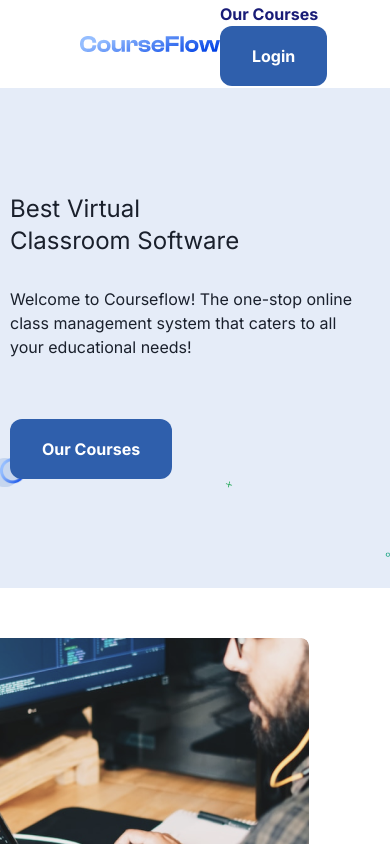
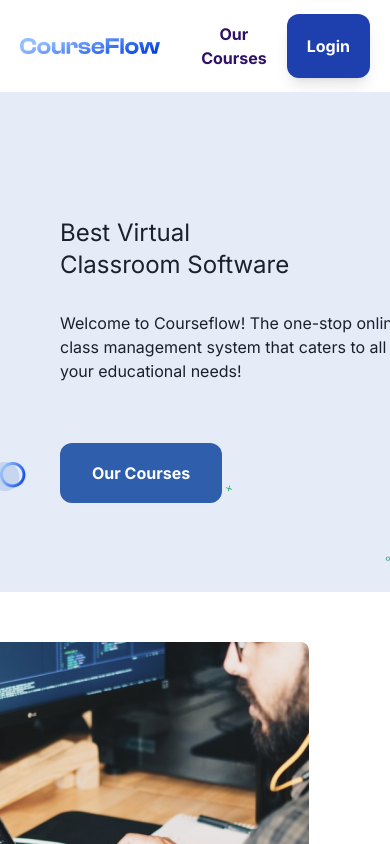
Before and after one commit to Siuuap/courseflow, a Next.js app: page / in a window 390 px wide. Shown: the top 844 px of the page. Built offline with nearby package versions, Linux system fonts and the light colour scheme; no server answers.

Commit message:
edit: responsive Navbar and hero

```diff
--- a/src/components/Feature.jsx
+++ b/src/components/Feature.jsx
@@ -3,8 +3,8 @@ import Image from "next/image";
 function Feature() {
   return (
     <div className="feature relative bg-[#FFF] flex items-center justify-center min-[375px]:py-[50px] min-[1440px]:h-[1111px] min-[375px]:w-[375px]">
-      <div className="box-border display:flex min-[1440px]:h-[780px] min-[1440px]:w-[1120px]">
-        <div className="box-content1 display:flex min-[375px]:flex-col min-[375px]:items-center min-[375px]:justify-center min-[375px]:left-[150px] min-[1440px]:flex-row min-[1440px]:h-[330px]">
+      <div className="box-border display:flex px-10 min-[1440px]:h-[780px] min-[1440px]:w-[1120px]">
+        <div className="box-content1 display:flex flex-col items-center justify-center min-[375px]:left-[150px] min-[1440px]:flex-row min-[1440px]:h-[330px]">
           <Image
             className="image rounded-[8px] min-[1440px]:w-[454px] min-[1440px]:h-[330px]"
             src="/images/feature1.png"
--- a/src/components/Hero.jsx
+++ b/src/components/Hero.jsx
@@ -4,18 +4,18 @@ import Link from "next/link";
 
 function Hero() {
   return (
-    <div className="hero relative w-auto min-[1440px]:h-[700px] bg-[#E5ECF8] z-0 min-[375px]:h-[500px]">
+    <div className="hero relative w-auto min-md:h-[700px] min-[1440px]:h-[700px] bg-[#E5ECF8] z-0 min-[375px]:h-[500px]">
       <div className="box-border min-[768px]:flex justify-between items-center mx-[auto] p-[0px] max-w-[1120px] min-[1200px]:px-[0px]">
-        <div className="box h-[370px] w-[643px] pt-[165px]">
-          <div className="topic min-[375px]:ml-[10px] min-[375px]:text-2xl min-[375px]:-mt-[60px] min-[375px]:w-[250px] lg:w-[643px] lg:text-[66px] lg:font-medium lg:leading-[125%] lg:tracking-[-1.32px]">
+        <div className="box h-[370px] w-[643px] pt-[185px] min-[375px]:ml-[10px] min-[375px]:pt-[205px] min-[375px]:pl-[50px] min-[1024px]:pt-[205px]">
+          <div className="topic min-[375px]:text-2xl min-[375px]:-mt-[60px] min-[375px]:w-[250px] lg:w-[643px] lg:text-[66px] lg:font-medium lg:leading-[125%] lg:tracking-[-1.32px]">
             Best Virtual Classroom Software
           </div>
-          <div className="content min-[375px]:ml-[10px] min-[375px]:text-base min-[375px]:w-[360px] min-[375px]:pt-[30px] lg:w-[643px] lg:pt-[24px] lg:text-[20px] lg:text-[#646D89] lg:font-normal">
+          <div className="content min-[375px]:text-base min-[375px]:w-[350px] min-[375px]:pt-[30px] lg:w-[643px] lg:pt-[24px] lg:text-[20px] lg:text-[#646D89] lg:font-normal">
             Welcome to Courseflow! The one-stop online class management system
             that caters to all your educational needs!
           </div>
           <Link href="/course">
-            <Button className="button z-50 absolute shadow-[4px 4px 24px 0px rgba(0, 0, 0, 0.08)] bg-[#2F5FAC] hover:bg-blue-400 text-white text-[20px] font-bold py-[18px] px-[32px] mt-[60px] rounded-[12px] min-[375px]:ml-[10px] min-[375px]:text-base">
+            <Button className="button z-50 absolute shadow-[4px 4px 24px 0px rgba(0, 0, 0, 0.08)] bg-[#2F5FAC] hover:bg-blue-400 text-white text-[20px] font-bold py-[18px] px-[32px] mt-[60px] rounded-[12px] min-[375px]:text-base">
               Our Courses
             </Button>
           </Link>
@@ -23,7 +23,7 @@ function Hero() {
       </div>
 
       <Image
-        className="absolute invisible xl:visible min-[1440px]:visible min-[1440px]:right-0 min-[1440px]:top-0 min-[1440px]:h-[700px] min-[1440px]:w-[1032px]"
+        className="absolute invisible min-[1440px]:visible min-[1440px]:right-0 min-[1440px]:top-0 min-[1440px]:h-[700px] min-[1440px]:w-[1032px]"
         src="/images/hero-asset1.png"
         alt="hero-asset1"
         width={1032}
@@ -32,7 +32,7 @@ function Hero() {
         priority={true}
       />
       <Image
-        className="absolute invisible xl:visible min-[1440px]:visible min-[1440px]:right-[160px] min-[1440px]:top-[151px] min-[1440px]:h-[448px] min-[1440px]:w-[452px]"
+        className="absolute invisible min-[1440px]:visible min-[1440px]:right-[160px] min-[1440px]:top-[151px] min-[1440px]:h-[448px] min-[1440px]:w-[452px]"
         src="/images/hero-asset2.png"
         alt="hero-asset2"
         width={452}
--- a/src/components/NavBar.jsx
+++ b/src/components/NavBar.jsx
@@ -40,9 +40,9 @@ function NavBar() {
   };
 
   return (
-    <div className="shadow-md px-[80px]">
-      <nav className="relative flex items-center justify-between bg-white h-[88px]">
-        <div className="min-[375px]:-left-[200px]">
+    <div className="shadow-md">
+      <nav className="flex justify-center items-center px-16 text-base font-bold leading-6 text-center bg-white shadow-sm max-md:px-5">
+        <div className="flex gap-5 justify-between w-full max-w-[1120px] max-md:flex-wrap max-md:max-w-full">
           <Link href="/">
             <Image
               src="/images/iconCourseFlow.png"
@@ -53,15 +53,15 @@ function NavBar() {
             />
           </Link>
         </div>
-        <ul className="md:flex items-center gap-[60px]">
-          <li className="text-[#191C77] font-bold text-[16px] leading-6">
+        <ul className="flex gap-5 justify-between py-3.5 pl-6">
+          <li className="my-auto text-violet-950">
             <Link href="/course">Our Courses</Link>
           </li>
 
           <li>
             {status === "unauthenticated" && (
               <Link href="/login">
-                <Button className=" bg-[#2F5FAC] px-8 py-[18px] rounded-xl text-base hover:bg-[#5483D0] text-white font-bold text-[16px] leading-6">
+                <Button className=" justify-center px-8 py-5 text-white whitespace-nowrap bg-blue-800 rounded-xl shadow-lg max-md:px-5">
                   Login
                 </Button>
               </Link>
```
